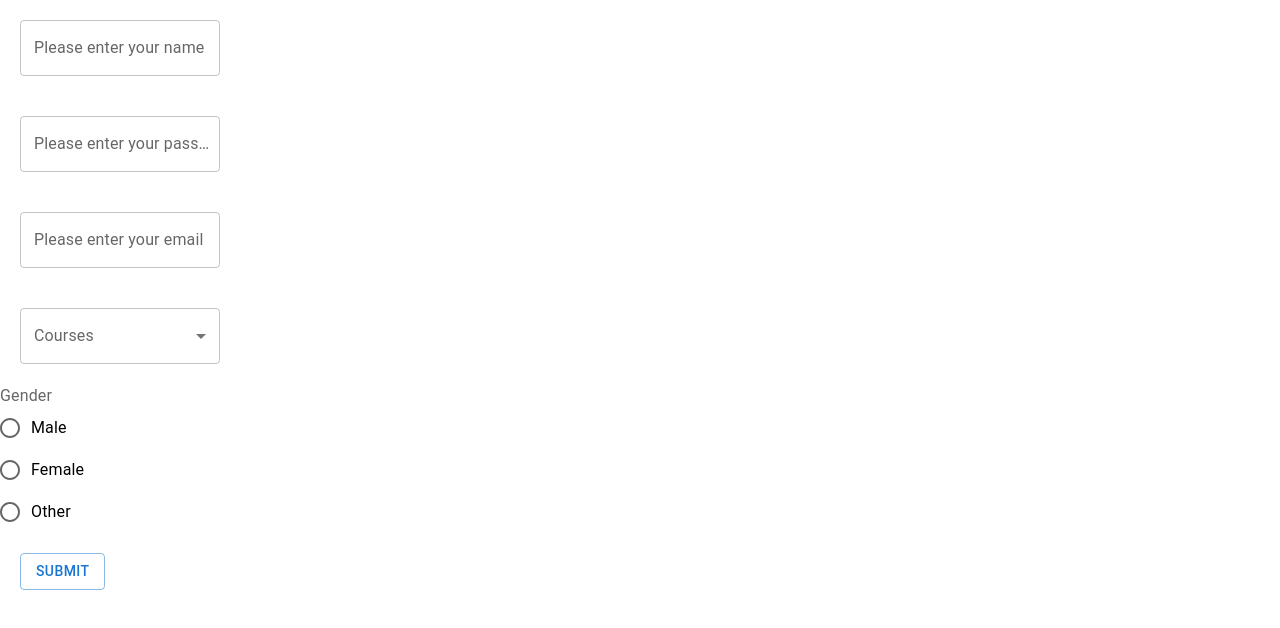
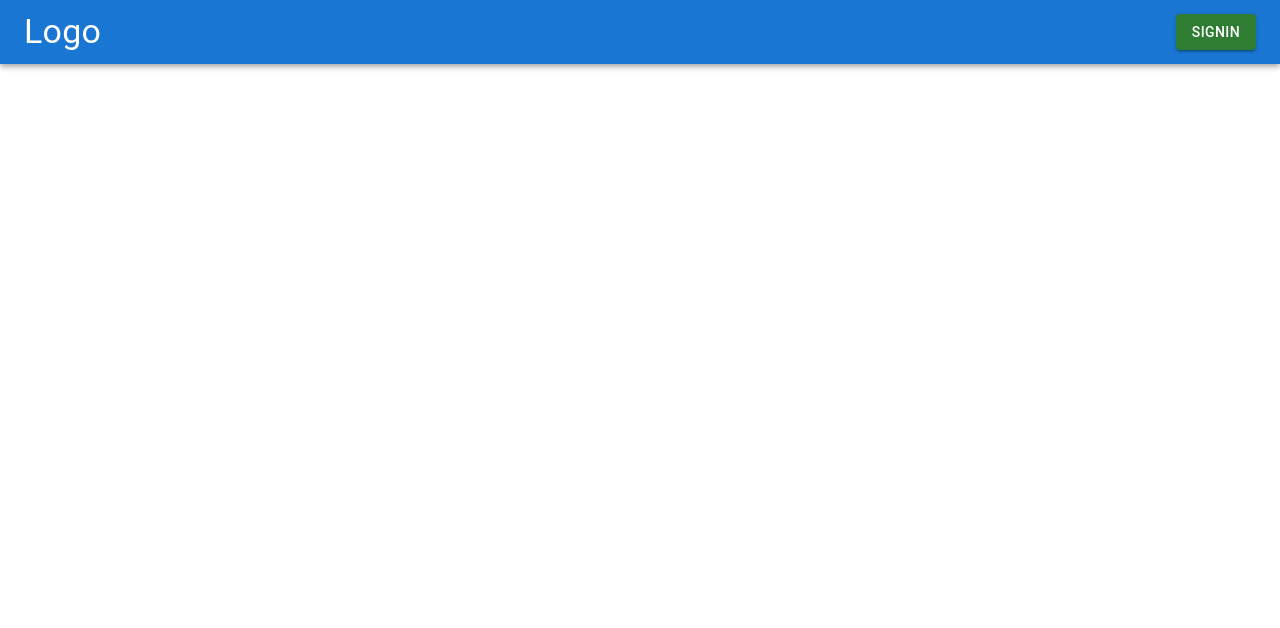
Before and after one commit to Satyamray21/materialUI, a React (Create React App) app: page / in a window 1280 px wide. Shown: the top 628 px of the page. Built offline with nearby package versions, Linux system fonts and the light colour scheme.

Commit message:
AppBar concept done with toolbar

```diff
--- a/src/App.js
+++ b/src/App.js
@@ -1,14 +1,12 @@
 
-import ButtonDemo from './component/ButtonDemo';
-import Form from './component/Form';
-import TextFeildDemo from './component/TextFeildDemo';
+import AppBarDemo from './component/AppBarDemo';
 
 
 function App() {
   return (
    <>
+  <AppBarDemo />
 
-   <Form/>
    </>
   );
 }
--- /dev/null
+++ b/src/component/AppBarDemo.jsx
@@ -0,0 +1,17 @@
+import React from 'react';
+import { AppBar, Toolbar, Typography, Button } from '@mui/material';
+
+function AppBarDemo() {
+  return (
+    <AppBar position="static">
+      <Toolbar>
+        <Typography variant="h4">Logo</Typography>
+        <Button variant="contained" color="success" sx={{ marginLeft: 'auto' }}>
+          Signin
+        </Button>
+      </Toolbar>
+    </AppBar>
+  );
+}
+
+export default AppBarDemo;
```
